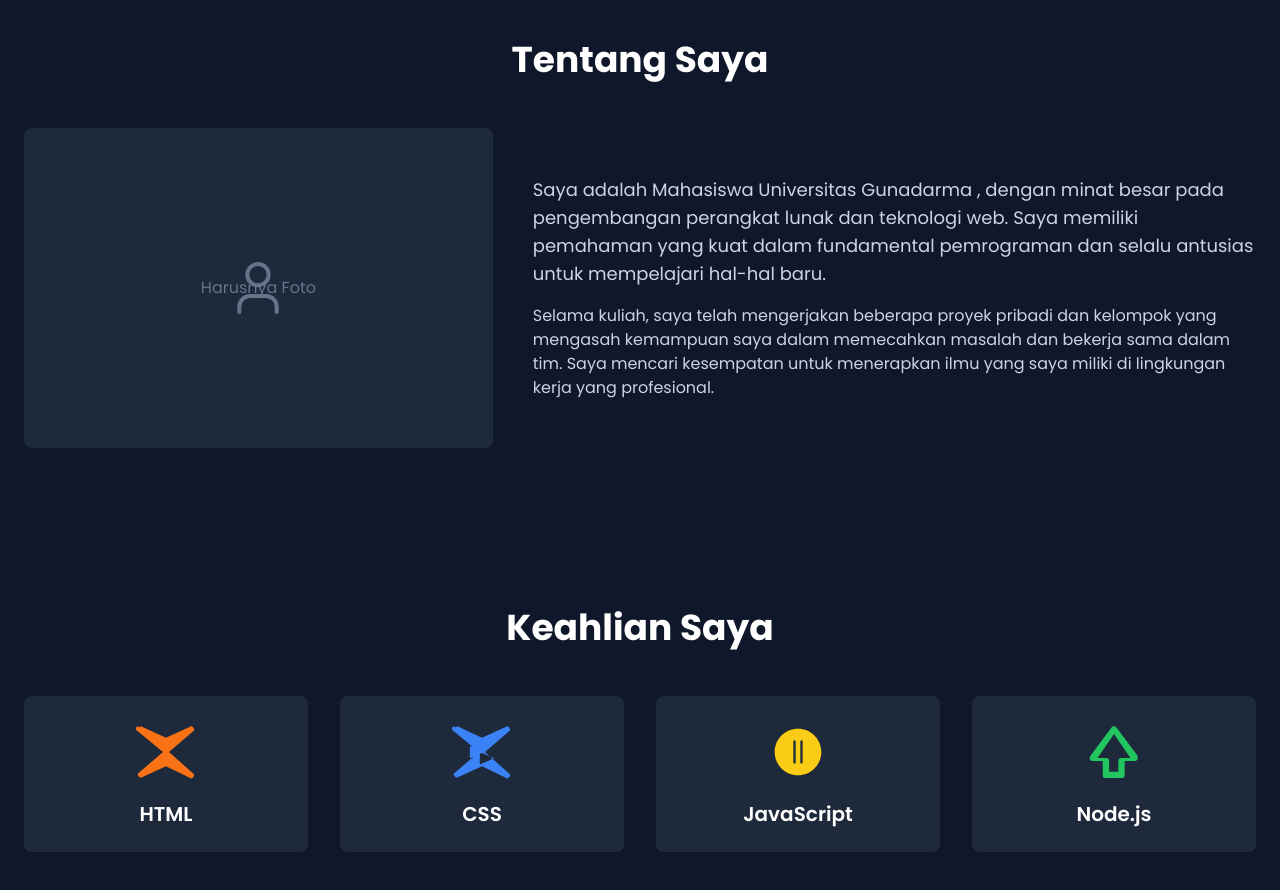
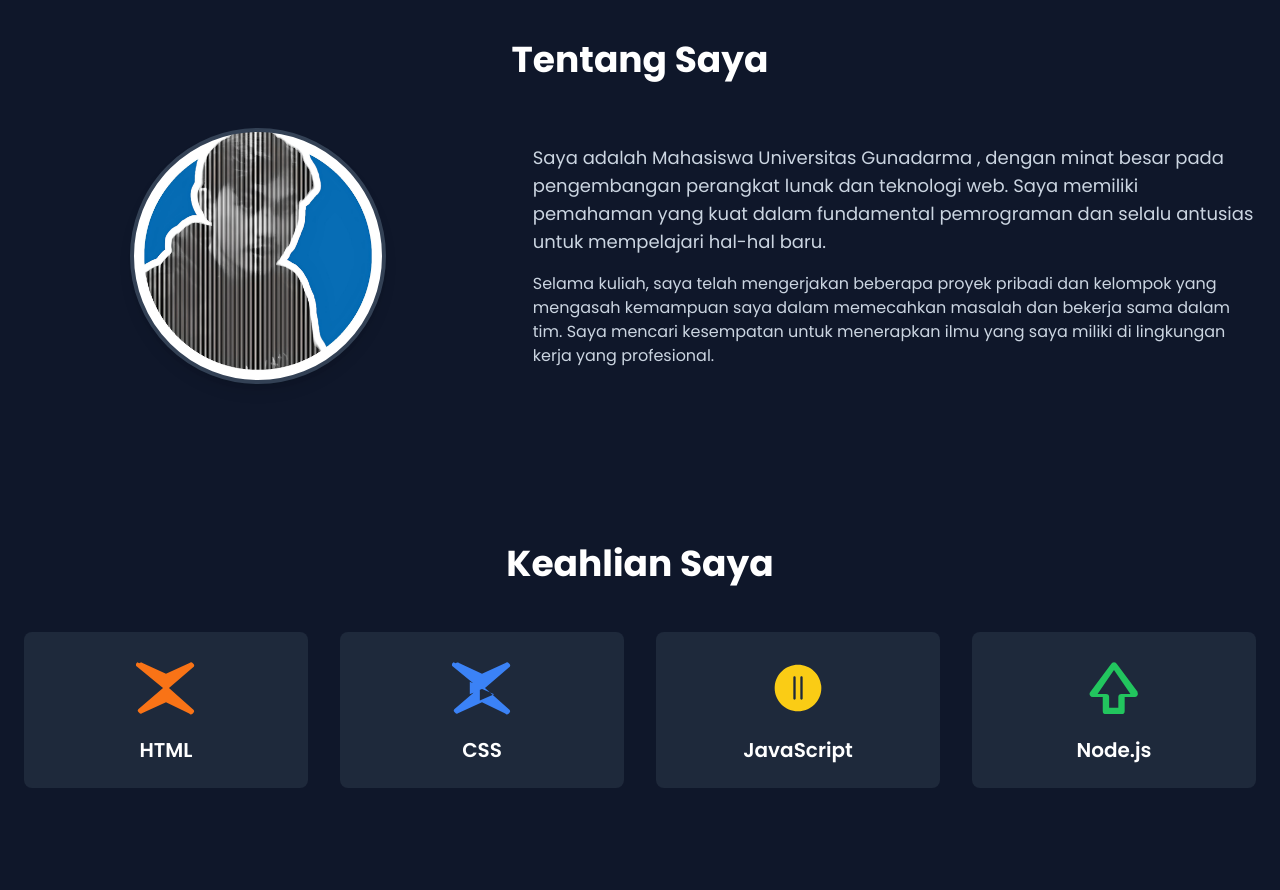
Before and after one commit to palsandy/portofolio_2, a plain HTML site: page index.html in a window 1280 px wide. Shown: the part 840-1730 px from the top of the page. Drawn offline with nearby package versions, Linux system fonts and the light colour scheme.

Commit message:
menambahkan foto data diri

```diff
--- a/css/style.css
+++ b/css/style.css
@@ -33,3 +33,12 @@ body {
     opacity: 1;
     transform: translateY(0);
 }
+
+/* Kelas baru untuk foto profil sebagai background */
+.foto-profil-bg {
+
+    background-image: url('../images/image-profil.jpg');
+    background-size: 110%;
+    background-position: center;
+    background-repeat: no-repeat;
+}
--- a/index.html
+++ b/index.html
@@ -56,12 +56,10 @@
         <section id="about" class="py-20 fade-in-section">
             <h2 class="text-4xl font-bold text-center text-white mb-12">Tentang Saya</h2>
             <div class="grid md:grid-cols-5 gap-10 items-center">
-                <div class="md:col-span-2">
-                    <div class="bg-slate-800 rounded-lg w-full h-80 flex items-center justify-center">
-                        <svg xmlns="http://www.w3.org/2000/svg" width="64" height="64" viewBox="0 0 24 24" fill="none" stroke="currentColor" stroke-width="1.5" stroke-linecap="round" stroke-linejoin="round" class="text-slate-500"><path d="M19 21v-2a4 4 0 0 0-4-4H9a4 4 0 0 0-4 4v2"></path><circle cx="12" cy="7" r="4"></circle></svg>
-                        <p class="absolute text-slate-500">Harusnya Foto </p>
-                    </div>
-                </div>
+               <div class="md:col-span-2 flex items-center justify-center">
+    <div class="w-48 h-48 sm:w-56 sm:h-56 md:w-64 md:h-64 rounded-full shadow-lg border-4 border-slate-700 foto-profil-bg">
+        </div>
+</div>
                 <div class="md:col-span-3">
                     <p class="text-lg mb-4">
                         Saya adalah Mahasiswa Universitas Gunadarma , dengan minat besar pada pengembangan perangkat lunak dan teknologi web. Saya memiliki pemahaman yang kuat dalam fundamental pemrograman dan selalu antusias untuk mempelajari hal-hal baru.
```
Also changed, not shown: images/image-profil.jpg (added).
